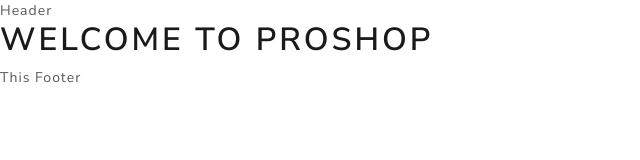
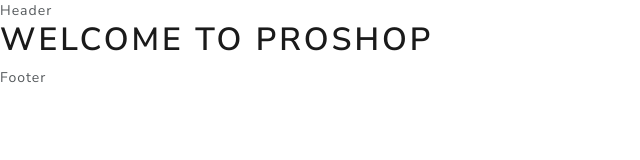
Before and after one commit to Ahtisham92/e-commerce-shop, a React (Create React App) app in the folder frontend/: page / in a window 1280 px wide. Shown: the top 160 px of the page, without its empty margins (0-640 px from the left). Built offline with nearby package versions, Linux system fonts and the light colour scheme.

Commit message:
updated footer

```diff
--- a/frontend/src/components/Footer.js
+++ b/frontend/src/components/Footer.js
@@ -2,7 +2,7 @@
 
 const Footer = () => {
   return (
-    <footer>This Footer</footer>
+    <footer>Footer</footer>
   )
 }
 
```
